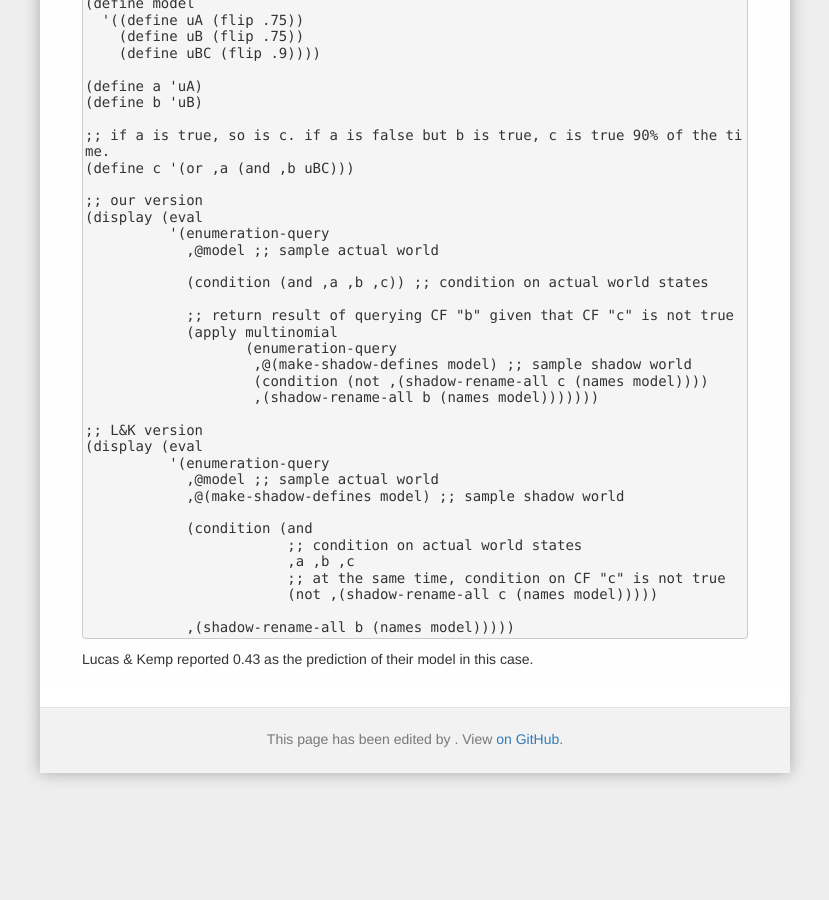
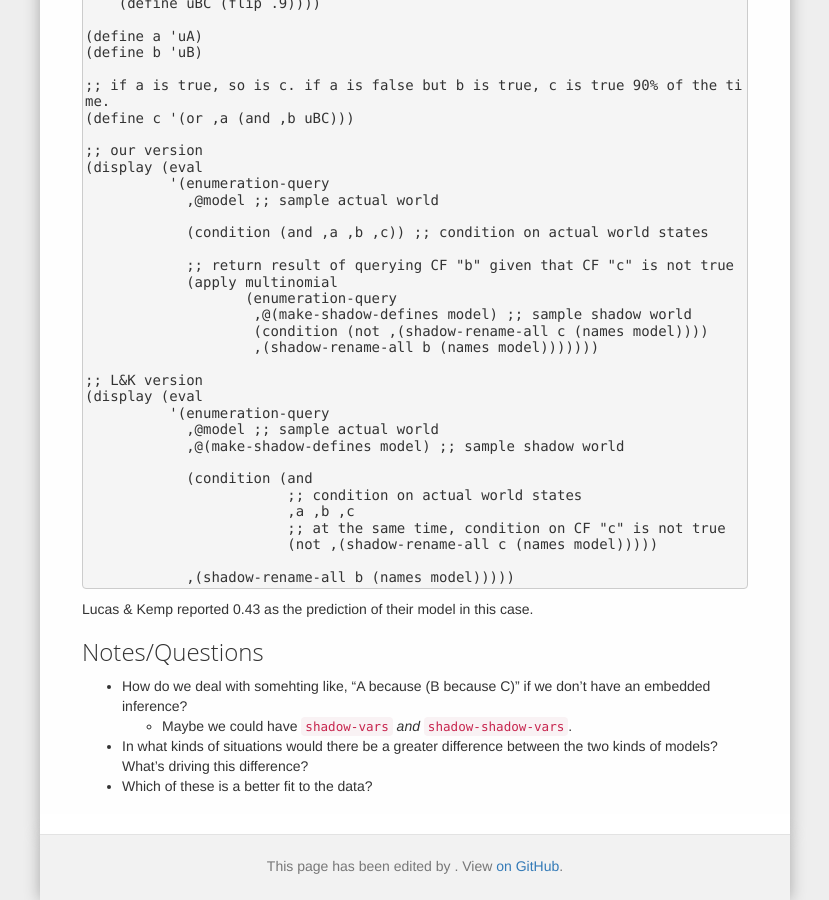
Before and after one commit to forestdb/forestdb.org, a Jekyll site: the page built from models/embedded-counterfactuals.md, in a window 1280 px wide and 900 px high, scrolled down 1494 px. Shown: the whole window, without its empty margins (225-1054 px from the left). Built offline with Jekyll 4.4.1, drawn with Linux system fonts in a browser that asks for light colours; nearby versions of some CDN libraries; a script that is not in the unit is left out; comment, search, counter and statistics services are not loaded; some of the changed text lies outside the part shown.

Commit message:
add notes to forest page

```diff
--- a/models/embedded-counterfactuals.md
+++ b/models/embedded-counterfactuals.md
@@ -101,3 +99,10 @@ A, B, C, and D are all true in the actual world. Counterfactually, if C hadn't b
 ~~~~
 
 Lucas & Kemp reported 0.43 as the prediction of their model in this case.
+
+## Notes/Questions
+
+* How do we deal with somehting like, "A because (B because C)" if we don't have an embedded inference?
+	- Maybe we could have `shadow-vars` *and* `shadow-shadow-vars`.
+* In what kinds of situations would there be a greater difference between the two kinds of models? What's driving this difference?
+* Which of these is a better fit to the data?
```
Also changed, not shown: other parts of models/embedded-counterfactuals.md (+0 -2 lines).
